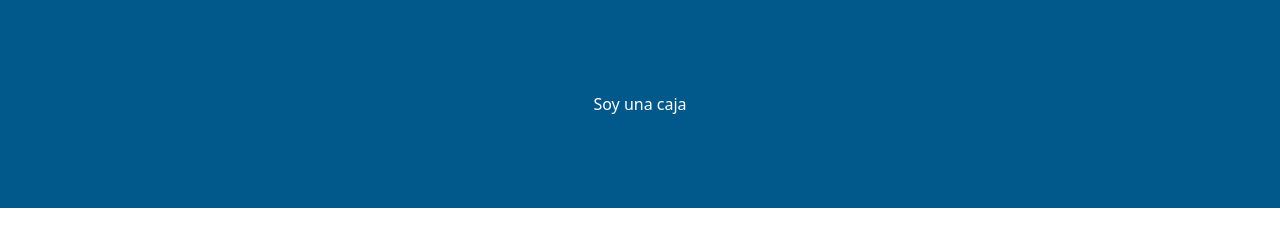
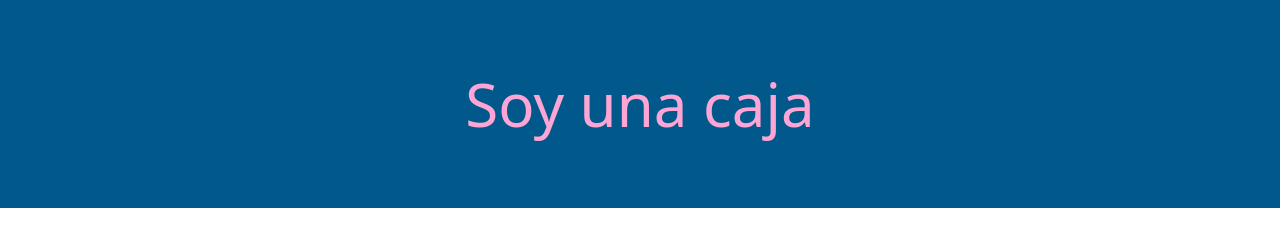
Before and after one commit to CheSebas/Funval, a website: page Dia-8/index.html in a window 1280 px wide. Drawn offline with Linux system fonts and the light colour scheme.

Commit message:
Clase Dia 8

```diff
--- a/Dia-8/index.html
+++ b/Dia-8/index.html
@@ -7,9 +7,12 @@
     <title>Dia 8</title>
 </head>
 <body>
-    <div class="h-52 bg-red-700 text-white flex items-center justify-center sm:bg-purple-800 min-[600px]:bg-black md:bg-green-700 lg:bg-amber-800 xl:bg-sky-800 2xl:bg-pink-800 kevin:bg-blue-700">
+    <!-- <div class="h-52 flex items-center justify-center text-xs text-white bg-red-700 sm:text-lg sm:text-yellow-300 sm:bg-purple-800 md:text-2xl md:text-green-300 md:bg-green-700 lg:text-4xl lg:text-blue-200 lg:bg-amber-800 xl:text-6xl xl:text-pink-300 xl:bg-sky-800 2xl:text-8xl 2xl:text-black 2xl:bg-pink-800">
+        Soy una caja
+    </div> -->
+
+    <div class="h-52 flex items-center justify-start text-left text-xs text-white bg-red-700 sm:justify-center sm:text-center sm:text-lg sm:text-yellow-300 sm:bg-purple-800 md:justify-end md:text-right md:text-2xl md:text-green-300 md:bg-green-700 lg:justify-start lg:text-left lg:text-4xl lg:text-blue-200 lg:bg-amber-800 xl:justify-center xl:text-center xl:text-6xl xl:text-pink-300 xl:bg-sky-800 2xl:justify-end 2xl:text-right 2xl:text-8xl 2xl:text-black 2xl:bg-pink-800">
         Soy una caja
     </div>
-
 </body>
 </html>
```
Also changed, not shown: Dia-8/output.css.
